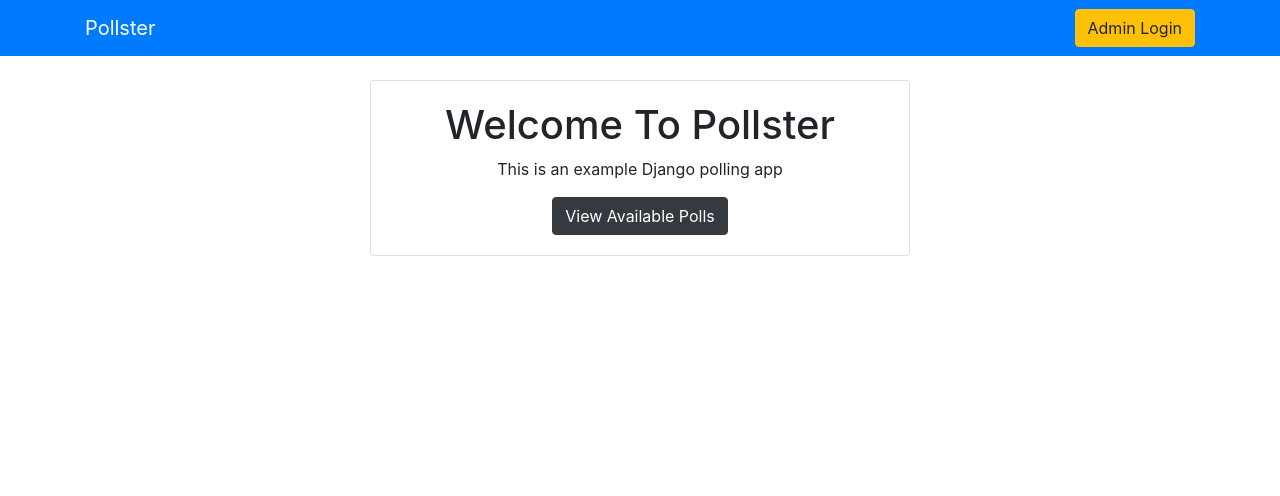
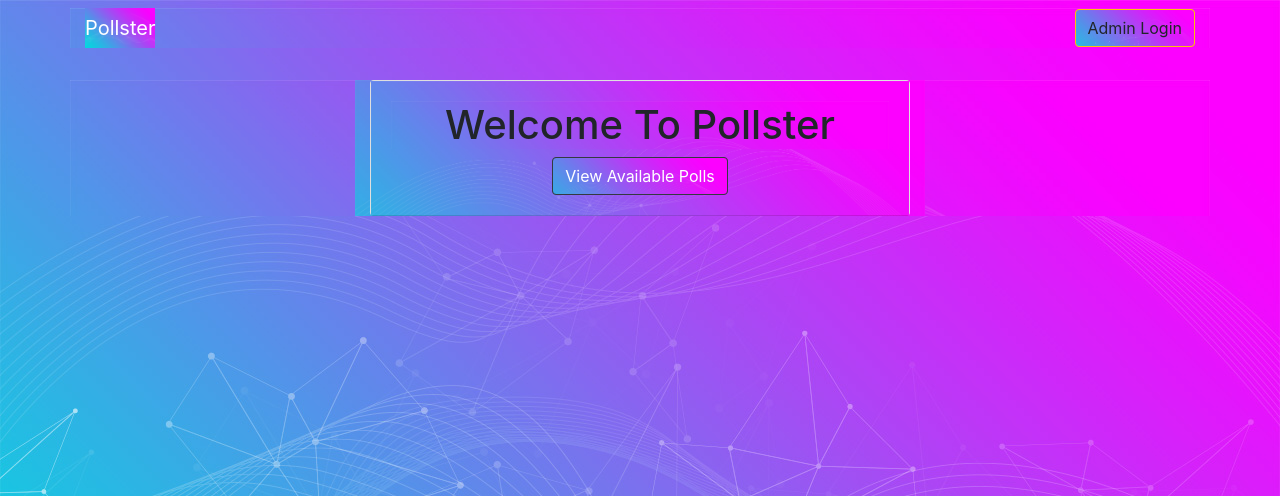
Before and after one commit to orifjohn/pollster, a Django app: page / in a window 1280 px wide. Shown: the top 496 px of the page. Run offline with Django 3.2, Linux system fonts and the light colour scheme; some libraries are stand-ins or nearby versions.

Commit message:
added static files

```diff
--- a/pollster/urls.py
+++ b/pollster/urls.py
@@ -1,3 +1,5 @@
+from django.conf import settings
+from django.conf.urls.static import static
 from django.contrib import admin
 from django.urls import path, include
 
@@ -5,4 +7,4 @@ urlpatterns = [
     path('', include('pages.urls')),
     path('polls/', include('polls.urls')),
     path('admin/', admin.site.urls),
-]
+] + static(settings.STATIC_URL, document_root=settings.STATIC_ROOT)
--- /dev/null
+++ b/static/css/base.css
@@ -0,0 +1,5 @@
+*{
+    background-image: url("../img/blue.jpg");
+    background-repeat: no-repeat;
+    background-size: cover;
+}
--- a/templates/base.html
+++ b/templates/base.html
@@ -1,5 +1,7 @@
+{% load static %}
 <!DOCTYPE html>
 <html lang="en">
+
 <head>
     <meta charset="UTF-8"/>
     <meta name="viewport" content="width=device-width, initial-scale=1.0"/>
@@ -10,6 +12,7 @@
             integrity="sha384-ggOyR0iXCbMQv3Xipma34MD+dH/1fQ784/j6cY/iJTQUOhcWr7x9JvoRxT2MZw1T"
             crossorigin="anonymous"
     />
+    <link rel="stylesheet" type="text/css" href="{% static "../static/css/base.css" %}">
     <title>Pollster{% block title %}{% endblock %}</title>
 </head>
 <body>
--- a/templates/pages/index.html
+++ b/templates/pages/index.html
@@ -3,7 +3,6 @@
     <div class="card text-center">
         <div class="card-body">
             <h1>Welcome To Pollster</h1>
-            <p>This is an example Django polling app</p>
             <a class="btn btn-dark" href="{% url 'polls:index' %}">
                 View Available Polls
             </a>
```
Also changed, not shown: db.sqlite3, static/img/blue.jpg (added).
